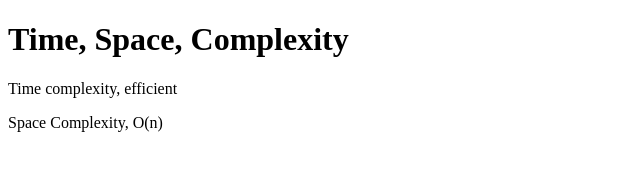
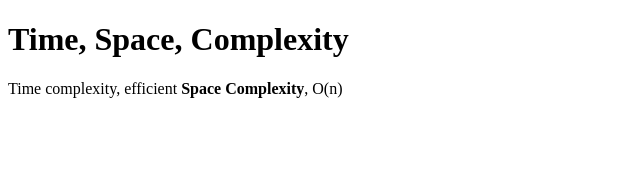
Before and after one commit to acciojob/time-and-space-complexity-minukuridarshanreddy, a website: page main.html in a window 1280 px wide. Shown: the whole page, without its empty margins (0-640 px from the left). Drawn offline with Linux system fonts and the light colour scheme.

Commit message:
created a submission

```diff
--- a/main.html
+++ b/main.html
@@ -8,8 +8,8 @@
 
 <body>
 	<h1>Time, Space, Complexity</h1>
-	<p>Time complexity, efficient</p>
-	<p><bold>Space Complexity</bold>, O(n)</p>
+	<p1>Time complexity, efficient</p1>
+	<p2><b>Space Complexity</b>, O(n)</p2>
 	<!-- the entire body must be written by student -->
     <script type="text/javascript" src="./script.js">
 </script>
```
